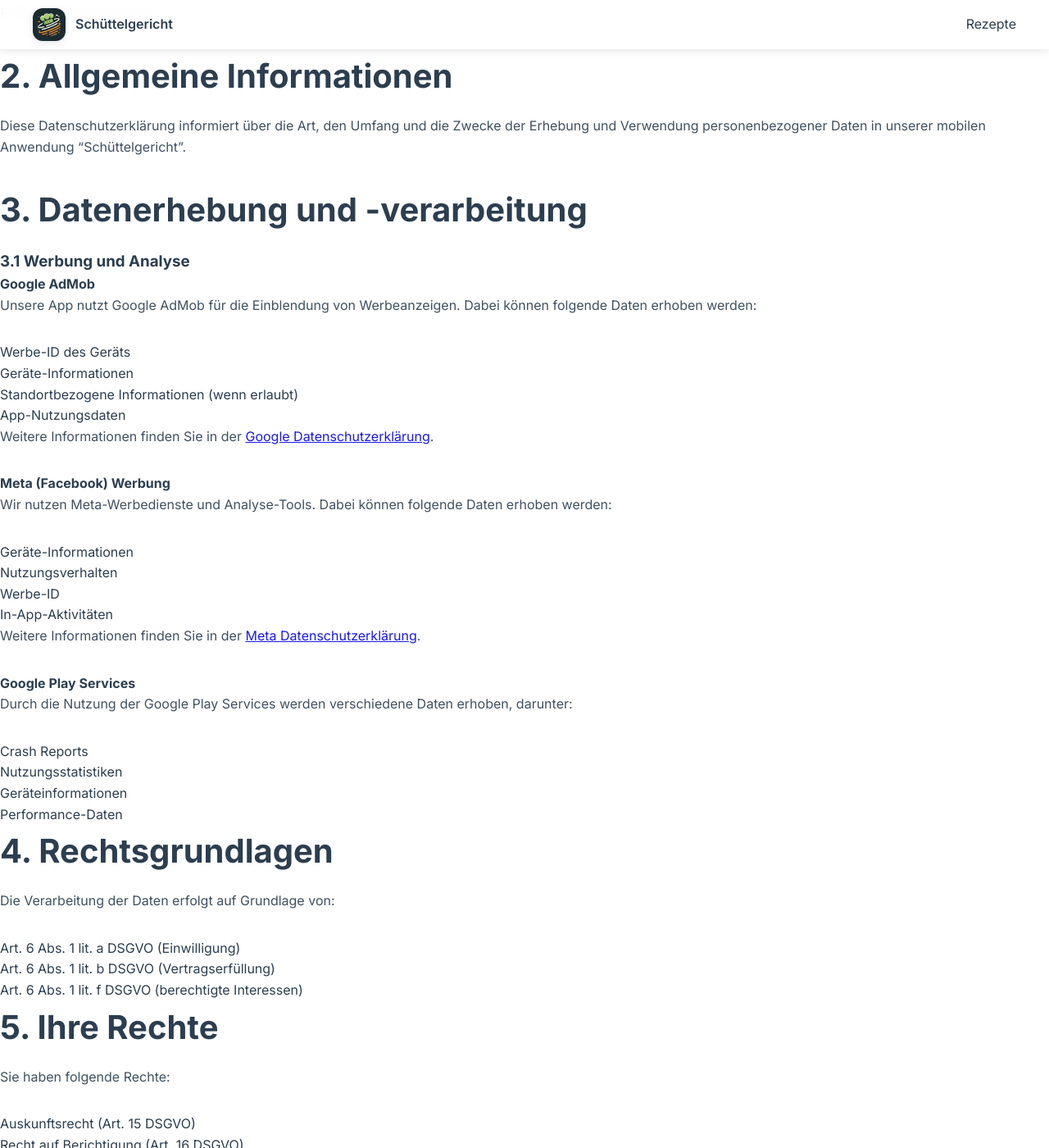
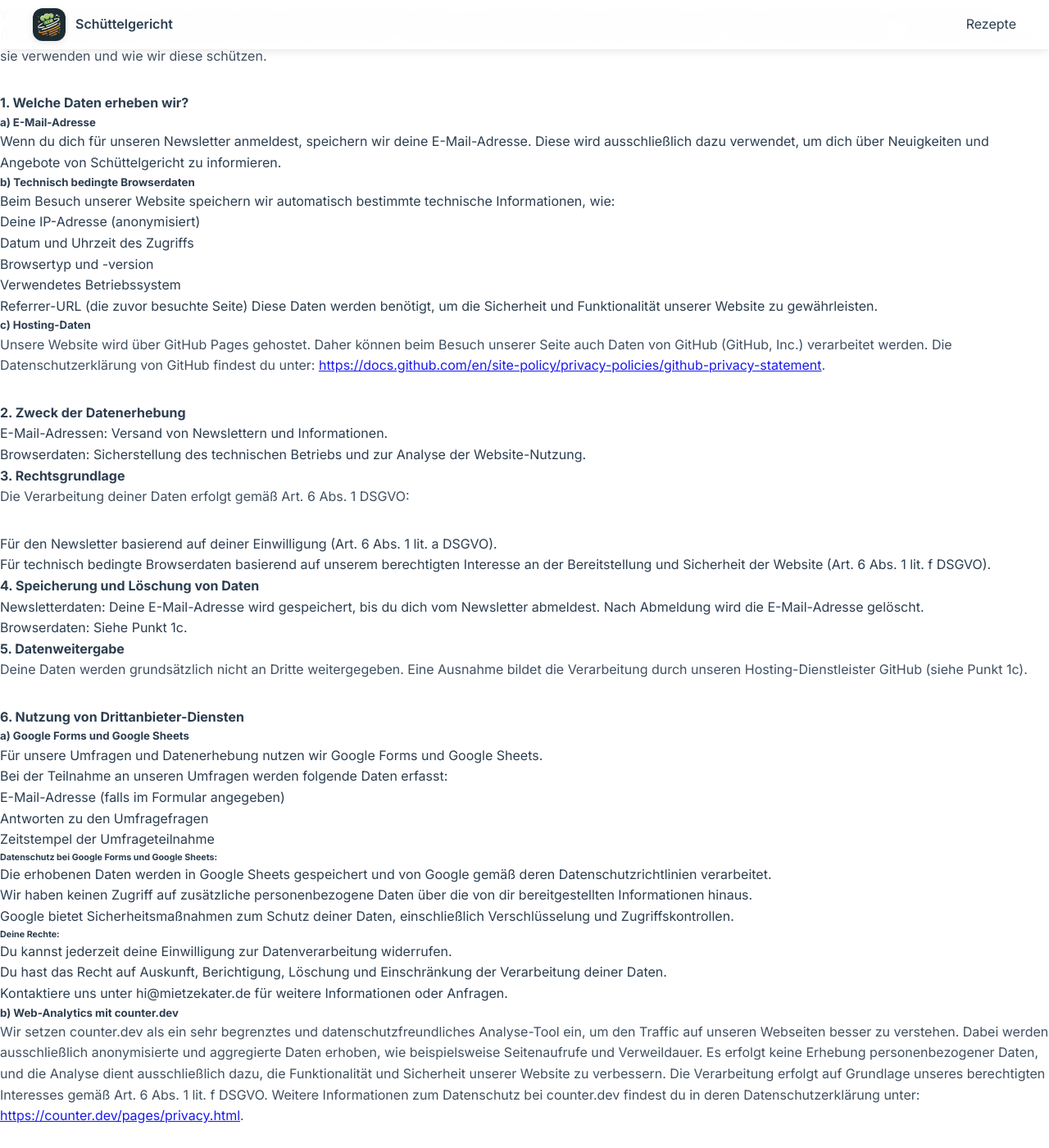
Before and after one commit to TrimeraDev/schuettelgericht_web, a Jekyll site: the page built from datenschutz.md, in a window 1280 px wide and 1400 px high, scrolled down 338 px. Shown: the whole window at 82% size. Built offline with Jekyll 4.4.1, drawn with Linux system fonts in a browser that asks for light colours; comment, search, counter and statistics services are not loaded; some of the changed text lies outside the part shown.

Commit message:
update datenschutz, impressum, konktakt details, add counter.dev script

```diff
--- a/_layouts/default.html
+++ b/_layouts/default.html
@@ -71,12 +71,12 @@
             <div class="footer-section">
                 <h3>Links</h3>
                 <a href="/recipes">Rezepte</a>
-                <a href="/privacy">Datenschutz</a>
+                <a href="/datenschutz">Datenschutz</a>
                 <a href="/imprint">Impressum</a>
             </div>
             <div class="footer-section">
                 <h3>Kontakt</h3>
-                <a href="mailto:info@schuettelgericht.de">info@schuettelgericht.de</a>
+                <a href="mailto:hi@mietzekater.de">hi@mietzekater.de</a>
                 <div class="social-links">
                     <a href="#" aria-label="Follow us on Instagram">
                         <svg xmlns="http://www.w3.org/2000/svg" width="24" height="24" viewBox="0 0 24 24" fill="none" stroke="currentColor" stroke-width="2" stroke-linecap="round" stroke-linejoin="round"><rect x="2" y="2" width="20" height="20" rx="5" ry="5"></rect><path d="M16 11.37A4 4 0 1 1 12.63 8 4 4 0 0 1 16 11.37z"></path><line x1="17.5" y1="6.5" x2="17.51" y2="6.5"></line></svg>
@@ -172,5 +172,6 @@
             });
         });
     </script>
+    <script src="https://cdn.counter.dev/script.js" data-id="9e3111ac-71eb-418a-b8e5-17c0f6c2d468" data-utcoffset="1"></script>
 </body>
 </html>
--- a/datenschutz.md
+++ b/datenschutz.md
@@ -4,33 +4,76 @@
 permalink: /datenschutz/
 ---
 
-# Datenschutzerklärung
+# Datenschutz
 
-Stand: 13. April 2025
+### Datenschutzerklärung für Schüttelgericht
 
-## 1. Verantwortlich ist
+#### Verantwortliche
+Simon & Vincent UG (haftungsbeschränkt)
+Datenschutzbeauftragter: Vincent Schulz
+Adresse: Paulusstraße 6, 52064 Aachen
+E-Mail: hi@mietzekater.de
+Telefon: +49 (0) 15222 985887
 
-Simon & Vincent UG (haftungsbeschränkt)
-Vertreten durch den Datenschutzbeauftragten:
-Vincent Schulz
-E-Mail: hi@mietzekater.de
+#### Allgemeines
+Wir legen großen Wert auf den Schutz deiner personenbezogenen Daten und verarbeiten diese ausschließlich im Einklang mit der Datenschutz-Grundverordnung (DSGVO) sowie anderen anwendbaren Datenschutzvorschriften.
+Diese Datenschutzerklärung informiert dich darüber, welche Daten wir erheben, zu welchem Zweck wir sie verwenden und wie wir diese schützen.
 
-## 2. Allgemeine Informationen
+#### 1. Welche Daten erheben wir?
 
-Diese Datenschutzerklärung informiert über die Art, den Umfang und die Zwecke der Erhebung und Verwendung personenbezogener Daten in unserer mobilen Anwendung "Schüttelgericht".
+##### a) E-Mail-Adresse
+- Wenn du dich für unseren Newsletter anmeldest, speichern wir deine E-Mail-Adresse. Diese wird ausschließlich dazu verwendet, um dich über Neuigkeiten und Angebote von Schüttelgericht zu informieren.
 
-## 3. Datenerhebung und -verarbeitung
+##### b) Technisch bedingte Browserdaten
+- Beim Besuch unserer Website speichern wir automatisch bestimmte technische Informationen, wie:
+  - Deine IP-Adresse (anonymisiert)
+  - Datum und Uhrzeit des Zugriffs
+  - Browsertyp und -version
+  - Verwendetes Betriebssystem
+  - Referrer-URL (die zuvor besuchte Seite)
+Diese Daten werden benötigt, um die Sicherheit und Funktionalität unserer Website zu gewährleisten.
 
-### 3.1 Werbung und Analyse
+##### c) Hosting-Daten
+Unsere Website wird über GitHub Pages gehostet. Daher können beim Besuch unserer Seite auch Daten von GitHub (GitHub, Inc.) verarbeitet werden. Die Datenschutzerklärung von GitHub findest du unter: [https://docs.github.com/en/site-policy/privacy-policies/github-privacy-statement](https://docs.github.com/en/site-policy/privacy-policies/github-privacy-statement).
 
-#### Google AdMob
-Unsere App nutzt Google AdMob für die Einblendung von Werbeanzeigen. Dabei können folgende Daten erhoben werden:
-- Werbe-ID des Geräts
-- Geräte-Informationen
-- Standortbezogene Informationen (wenn erlaubt)
-- App-Nutzungsdaten
+#### 2. Zweck der Datenerhebung
+- E-Mail-Adressen: Versand von Newslettern und Informationen.
+- Browserdaten: Sicherstellung des technischen Betriebs und zur Analyse der Website-Nutzung.
 
-Weitere Informationen finden Sie in der [Google Datenschutzerklärung](https://policies.google.com/privacy).
+#### 3. Rechtsgrundlage
+Die Verarbeitung deiner Daten erfolgt gemäß Art. 6 Abs. 1 DSGVO:
+- Für den Newsletter basierend auf deiner Einwilligung (Art. 6 Abs. 1 lit. a DSGVO).
+- Für technisch bedingte Browserdaten basierend auf unserem berechtigten Interesse an der Bereitstellung und Sicherheit der Website (Art. 6 Abs. 1 lit. f DSGVO).
+
+#### 4. Speicherung und Löschung von Daten
+- Newsletterdaten: Deine E-Mail-Adresse wird gespeichert, bis du dich vom Newsletter abmeldest. Nach Abmeldung wird die E-Mail-Adresse gelöscht.
+- Browserdaten: Siehe Punkt 1c.
+
+#### 5. Datenweitergabe
+Deine Daten werden grundsätzlich nicht an Dritte weitergegeben. Eine Ausnahme bildet die Verarbeitung durch unseren Hosting-Dienstleister GitHub (siehe Punkt 1c).
+
+#### 6. Nutzung von Drittanbieter-Diensten
+
+##### a) Google Forms und Google Sheets
+- Für unsere Umfragen und Datenerhebung nutzen wir Google Forms und Google Sheets.
+- Bei der Teilnahme an unseren Umfragen werden folgende Daten erfasst:
+  - E-Mail-Adresse (falls im Formular angegeben)
+  - Antworten zu den Umfragefragen
+  - Zeitstempel der Umfrageteilnahme
+
+###### Datenschutz bei Google Forms und Google Sheets:
+- Die erhobenen Daten werden in Google Sheets gespeichert und von Google gemäß deren Datenschutzrichtlinien verarbeitet.
+- Wir haben keinen Zugriff auf zusätzliche personenbezogene Daten über die von dir bereitgestellten Informationen hinaus.
+- Google bietet Sicherheitsmaßnahmen zum Schutz deiner Daten, einschließlich Verschlüsselung und Zugriffskontrollen.
+
+###### Deine Rechte:
+- Du kannst jederzeit deine Einwilligung zur Datenverarbeitung widerrufen.
+- Du hast das Recht auf Auskunft, Berichtigung, Löschung und Einschränkung der Verarbeitung deiner Daten.
+- Kontaktiere uns unter hi@mietzekater.de für weitere Informationen oder Anfragen.
+
+##### b) Web-Analytics mit counter.dev
+Wir setzen counter.dev als ein sehr begrenztes und datenschutzfreundliches Analyse-Tool ein, um den Traffic auf unseren Webseiten besser zu verstehen. Dabei werden ausschließlich anonymisierte und aggregierte Daten erhoben, wie beispielsweise Seitenaufrufe und Verweildauer. Es erfolgt keine Erhebung personenbezogener Daten, und die Analyse dient ausschließlich dazu, die Funktionalität und Sicherheit unserer Website zu verbessern.
+Die Verarbeitung erfolgt auf Grundlage unseres berechtigten Interesses gemäß Art. 6 Abs. 1 lit. f DSGVO. Weitere Informationen zum Datenschutz bei counter.dev findest du in deren Datenschutzerklärung unter: [https://counter.dev/pages/privacy.html](https://counter.dev/pages/privacy.html).
 
 #### Meta (Facebook) Werbung
 Wir nutzen Meta-Werbedienste und Analyse-Tools. Dabei können folgende Daten erhoben werden:
```
Also changed, not shown: imprint.md (added, +31 -0 lines).
